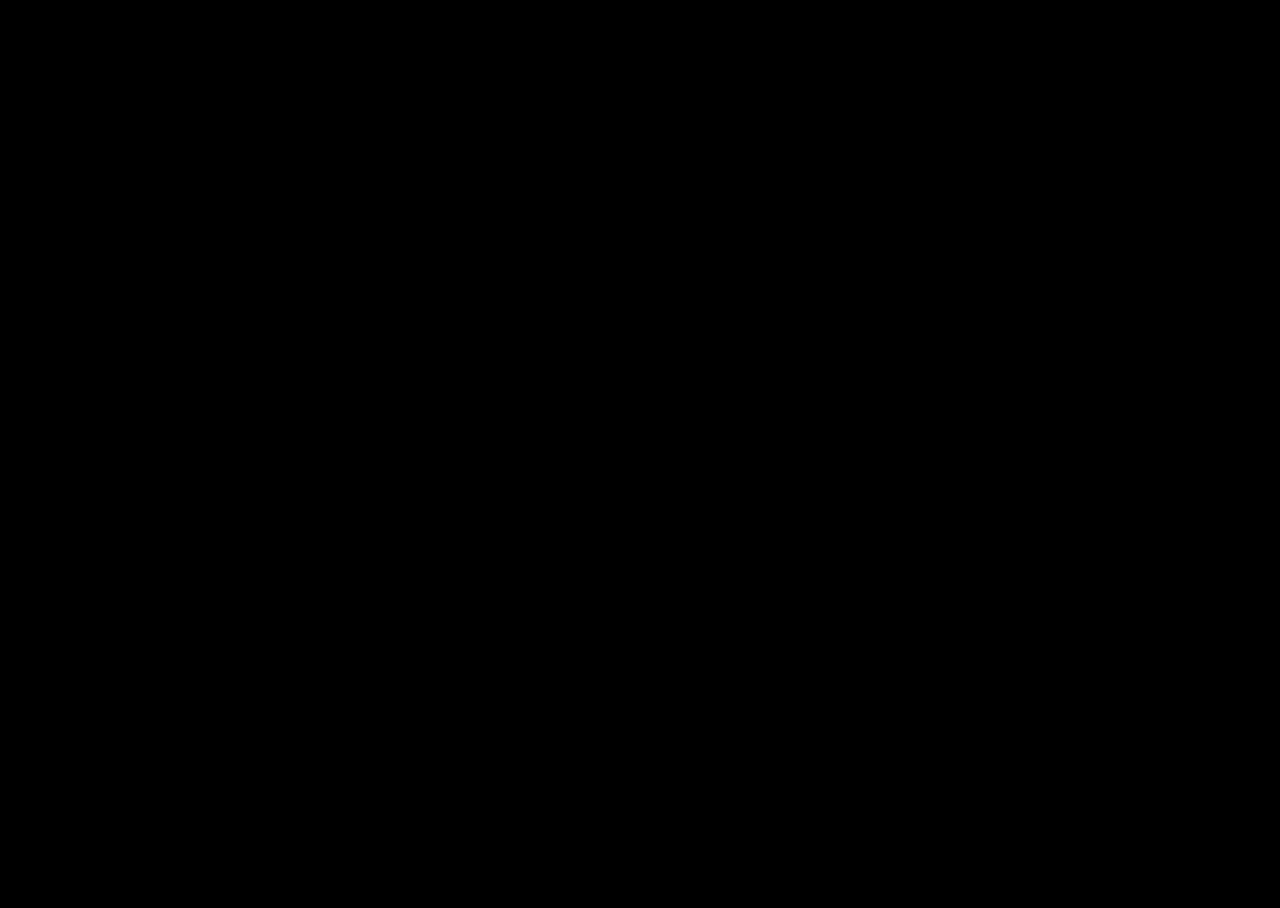
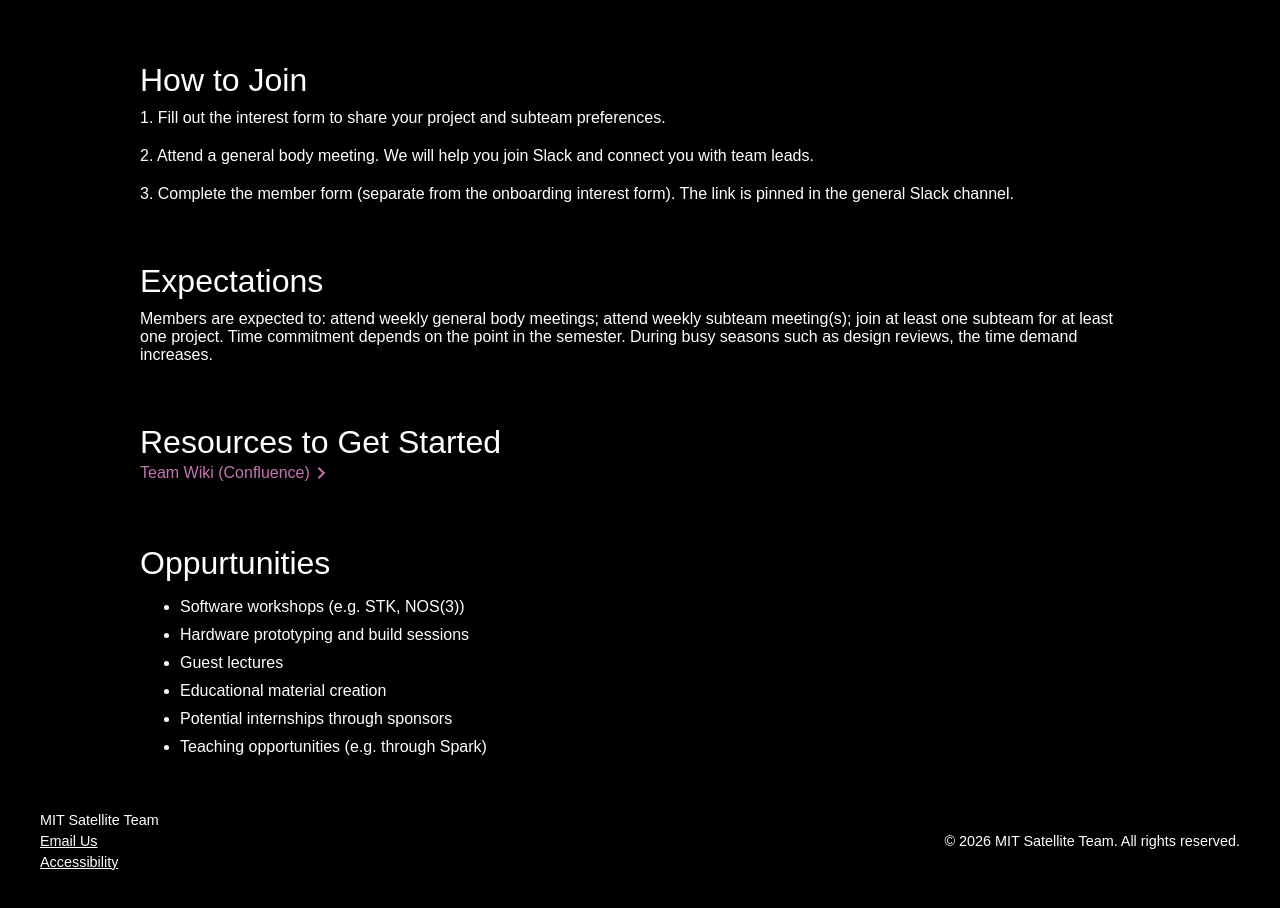
Before and after one commit to MITSatellite-Team/website, a Vue app: page /get-involved in a window 1280 px wide. Shown: the part 774-1682 px from the top of the page. Before the commit the page ends 800 px from the top, so only its background shows below. Built offline with nearby package versions, Linux system fonts and the light colour scheme; a web font is replaced by a local one.

Commit message:
get involved

```diff
--- a/src/components/GoLink.vue
+++ b/src/components/GoLink.vue
@@ -1,9 +1,10 @@
 <script setup lang="ts">
-defineProps<{ to: string }>()
+defineProps<{ to: string, external?: boolean }>()
 </script>
 
 <template>
-    <RouterLink :to="to"> <slot /> <span class="material-symbols-sharp">keyboard_arrow_right</span></RouterLink>
+    <RouterLink v-if="!external" :to="to"> <slot /> <span class="material-symbols-sharp">keyboard_arrow_right</span></RouterLink>
+    <a v-if="external" :href="to" target="blank"> <slot /> <span class="material-symbols-sharp">keyboard_arrow_right</span></a>
 </template>
 
 <style scoped>
--- a/src/views/GetInvolved.vue
+++ b/src/views/GetInvolved.vue
@@ -1,10 +1,43 @@
 <script lang="ts" setup>
-
+import GoLink from '../components/GoLink.vue';
 </script>
 
 <template>
     <main>
         <h2>Get Involved</h2>
+
+        <p>Any MIT undergraduate can join. No prior satellite experience is required. We are deliberately interdisciplinary and want students across majors.</p>
+
+        <img class="involved-photo" src="../assets/involved.jpg" />
+
+        <h3>How to Join</h3>
+
+        <p>1. Fill out the interest form to share your project and subteam preferences.</p>
+        <p>2. Attend a general body meeting. We will help you join Slack and connect you with team leads.</p>
+        <p>3. Complete the member form (separate from the onboarding interest form). The link is pinned in the general Slack channel.</p>
+
+        <h3>Expectations</h3>
+
+        <p>
+        Members are expected to: attend weekly general body meetings; attend weekly subteam meeting(s); join at least one subteam for at least one project.
+
+        Time commitment depends on the point in the semester. During busy seasons such as design reviews, the time demand increases.
+        </p>
+
+        <h3>Resources to Get Started</h3>
+
+        <GoLink to="https://wikis.mit.edu/confluence/pages/viewpage.action?pageId=324944308" :external=true>Team Wiki (Confluence)</GoLink>
+
+        <h3>Oppurtunities</h3>
+
+        <ul>
+            <li>Software workshops (e.g. STK, NOS(3))</li>
+            <li>Hardware prototyping and build sessions</li>
+            <li>Guest lectures</li>
+            <li>Educational material creation</li>
+            <li>Potential internships through sponsors</li>
+            <li>Teaching opportunities (e.g. through Spark)</li>
+        </ul>
     </main>
 </template>
 
@@ -15,5 +48,35 @@
     padding-right: 40px;
 
     min-height: calc(100vh - 230px);
+
+    max-width: 1000px;
+    margin-left: auto;
+    margin-right: auto;
+}
+
+h3 {
+    font-size: 2rem;
+    font-weight: 500;
+
+    margin-top: 60px;
+    margin-bottom: 0;
+}
+
+p {
+    margin-top: 10px;
+    margin-bottom: 20px;
+}
+
+ul {
+    display: flex;
+    flex-direction: column;
+    gap: 10px;
+}
+
+.involved-photo {
+    width: 100%;
+    max-height: 500px;
+
+    object-fit: cover;
 }
 </style>
```
Also changed, not shown: src/assets/involved.jpg (added).
